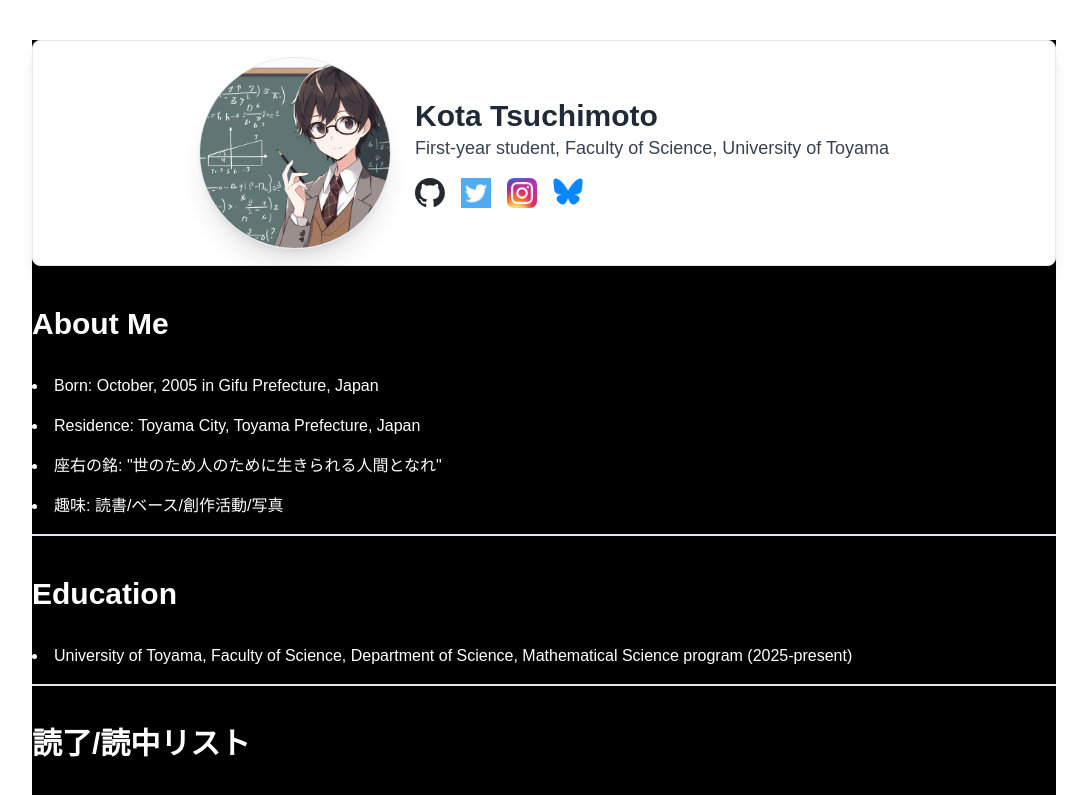
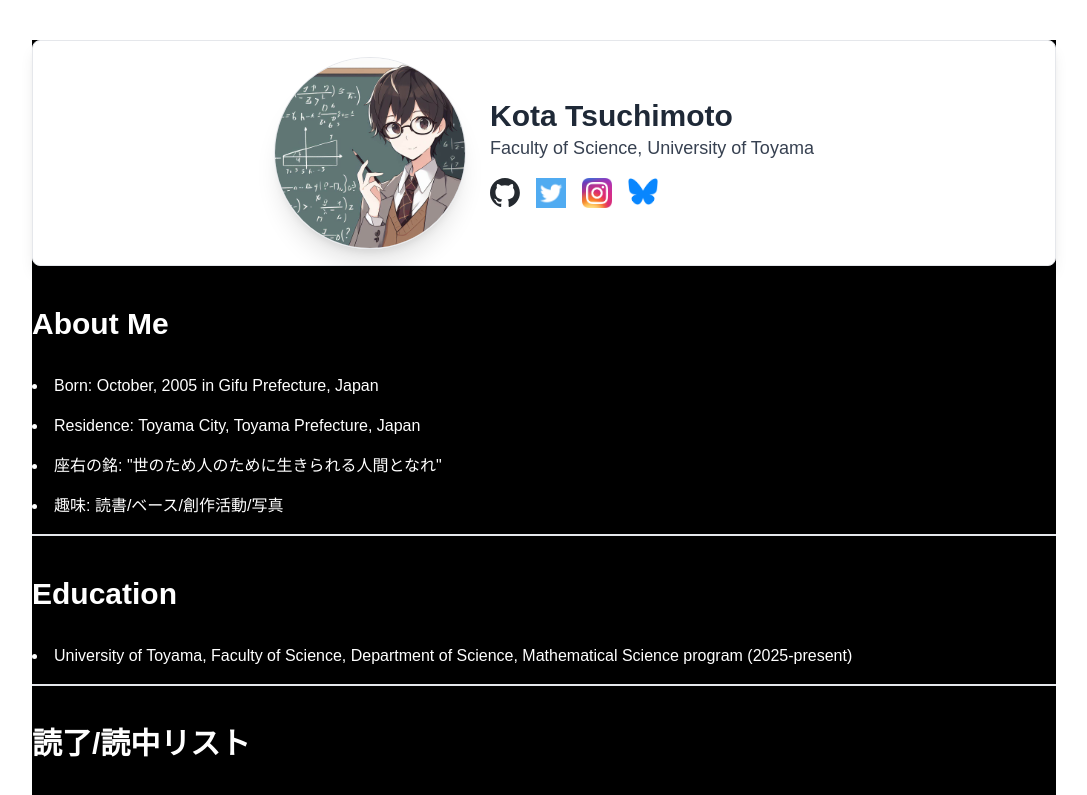
Before and after one commit to mocho271828/mocho271828.github.io, a Next.js app: page /mocho271828.github.io/ in a window 1280 px wide. Shown: the top 795 px of the page, without its empty margins (96-1183 px from the left). Built offline with nearby package versions, Linux system fonts and the light colour scheme.

Commit message:
Update index.tsx

```diff
--- a/pages/index.tsx
+++ b/pages/index.tsx
@@ -16,7 +16,7 @@ export default function Home() {
             />
             <div className="text-center md:text-left">
               <h1 className="text-2xl md:text-3xl font-bold text-gray-800">Kota Tsuchimoto</h1>
-              <p className="text-lg text-gray-700">First-year student, Faculty of Science, University of Toyama</p>
+              <p className="text-lg text-gray-700">Faculty of Science, University of Toyama</p>
               <div className="flex justify-center md:justify-start mt-4 space-x-4">
                 <a href="https://github.com/mocho271828" aria-label="github">
                   <Image src="/github-mark.svg" alt="GitHub" width={30} height={30} />
```
